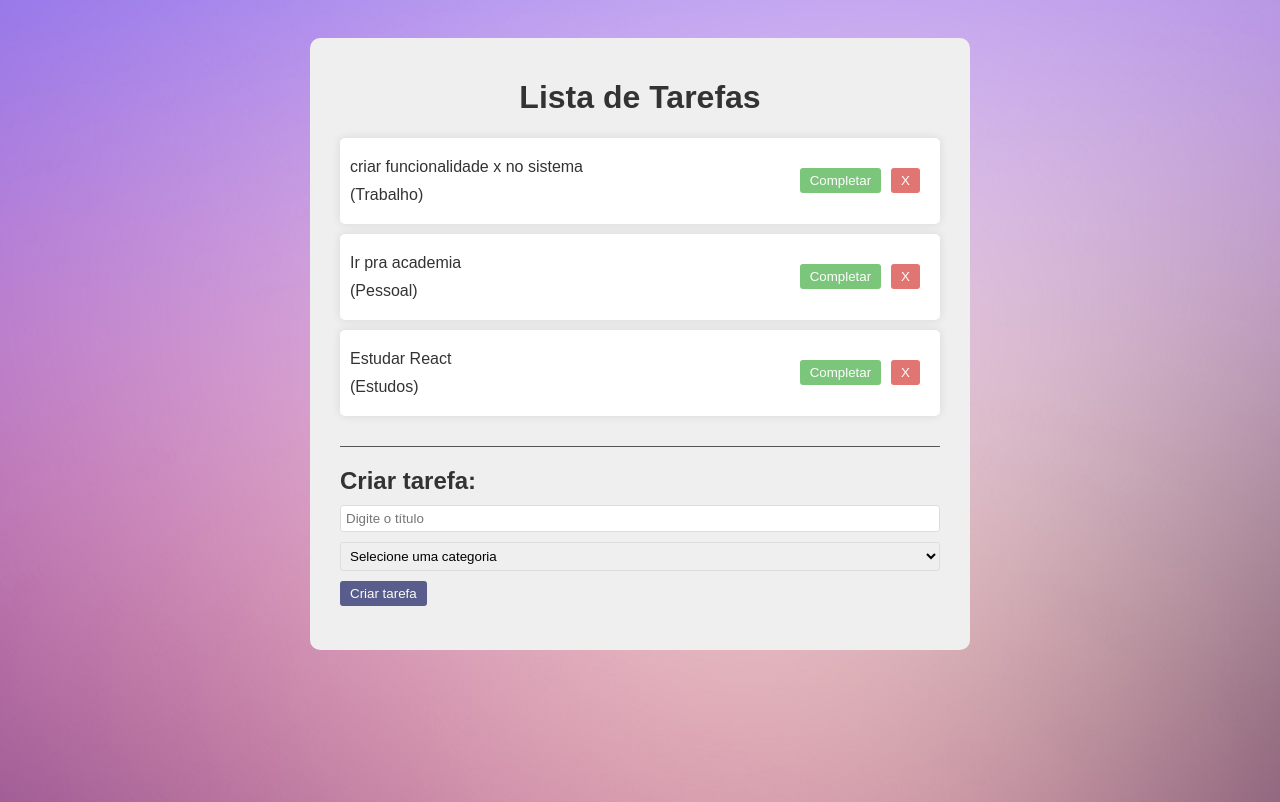
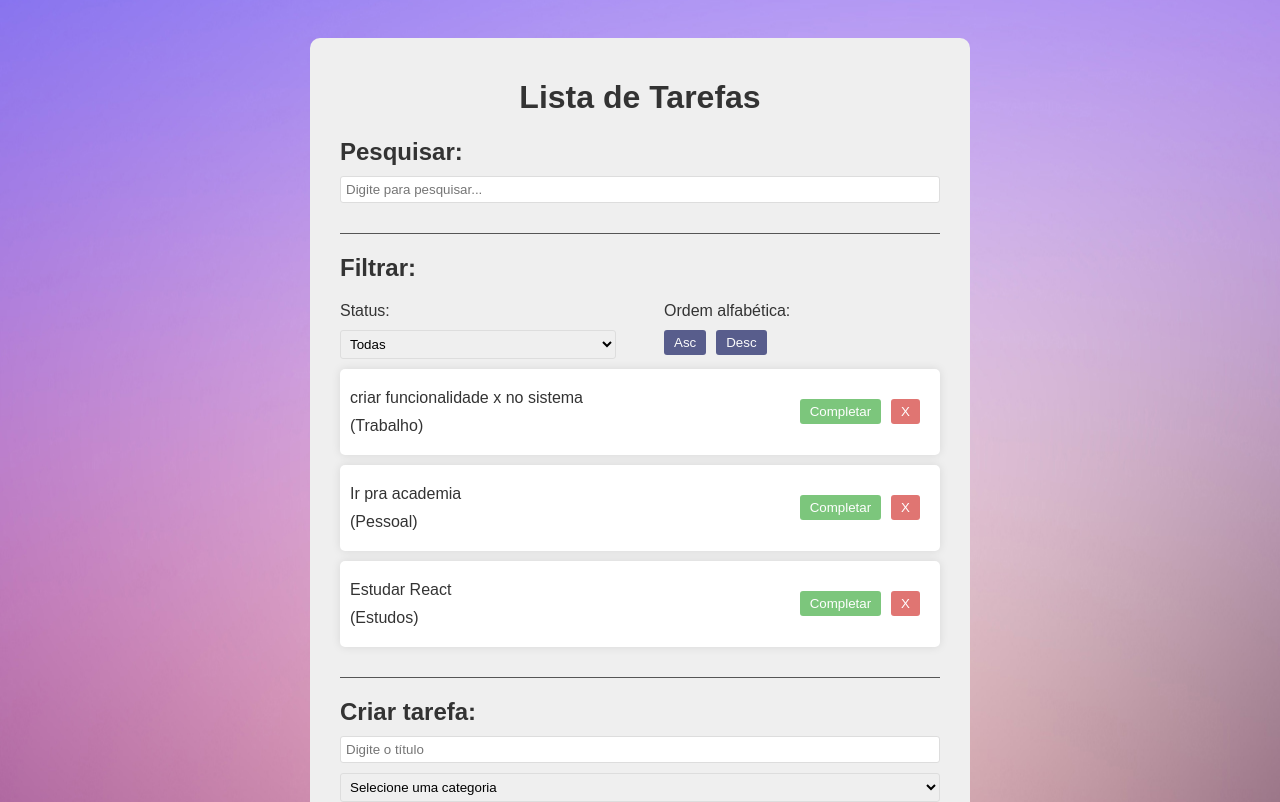
Before and after one commit to im4k1r4/to_do_list, a React (Vite) app: page / in a window 1280 px wide. Shown: the top 802 px of the page. Built offline with nearby package versions, Linux system fonts and the light colour scheme.

Commit message:
Layout completo (adicionado filtragem por status e organização por asc e desc)

```diff
--- a/src/App.css
+++ b/src/App.css
@@ -84,3 +84,19 @@
 .remove {
   background-color: #d9534f;
 }
+
+.filter, .search {
+  border-bottom: 1px solid #555;
+  margin-bottom: 20px;
+  padding-bottom: 20px;
+}
+
+.filter-options {
+  display: flex;
+  justify-content: space-between;
+  gap: 3rem;
+}
+
+.filter-options div {
+  flex: 1 1 0;
+}
--- a/src/App.jsx
+++ b/src/App.jsx
@@ -1,6 +1,8 @@
 import { useState } from 'react'
 import Todo from './components/Todo';
 import TodoForm from './components/TodoForm';
+import Search from './components/Search';
+import Filter from './components/Filter';
 import './App.css';
 
 
@@ -25,6 +27,9 @@
       isCompleted: false,
     }
   ])
+
+
+  const [search, setSearch] = useState("");
 
   // FN que add to-do na lista:
   const addTodo = (text, category) => {
@@ -58,8 +63,14 @@
 
   return <div className='app'>
     <h1>Lista de Tarefas</h1>
+    <Search search={search} setSearch={setSearch}/>
+    <Filter />
     <div className='todo-list'>
-      {todos.map((todo) => (
+      {todos
+        .filter((todo) =>
+          todo.text.toLowerCase().includes(search.toLowerCase())
+          )
+          .map((todo) => (
         <Todo key={todo.id}
         todo={todo}
         removeTodo={removeTodo}
--- /dev/null
+++ b/src/components/Filter.jsx
@@ -0,0 +1,24 @@
+const Filter = () => {
+  return (
+    <div className="Filter">
+        <h2>Filtrar:</h2>
+        <div className="filter-options">
+            <div>
+                <p>Status:</p>
+                    <select>
+                        <option value="All">Todas</option>
+                        <option value="Completed">Completas</option>
+                        <option value="Incomplete">Incompletas</option>
+                    </select>
+            </div>
+            <div>
+                <p>Ordem alfabética:</p>
+                <button>Asc</button>
+                <button>Desc</button>
+            </div>
+        </div>
+    </div>
+  )
+}
+
+export default Filter
--- /dev/null
+++ b/src/components/Search.jsx
@@ -0,0 +1,15 @@
+const Search = ({search, setSearch}) => {
+  return (
+    <div className="search">
+        <h2>Pesquisar:</h2>
+        <input
+            type="text"
+            value={search}
+            onChange = {(e) => setSearch(e.target.value)}
+            placeholder="Digite para pesquisar..."
+        />
+    </div>
+  )
+}
+
+export default Search
```
